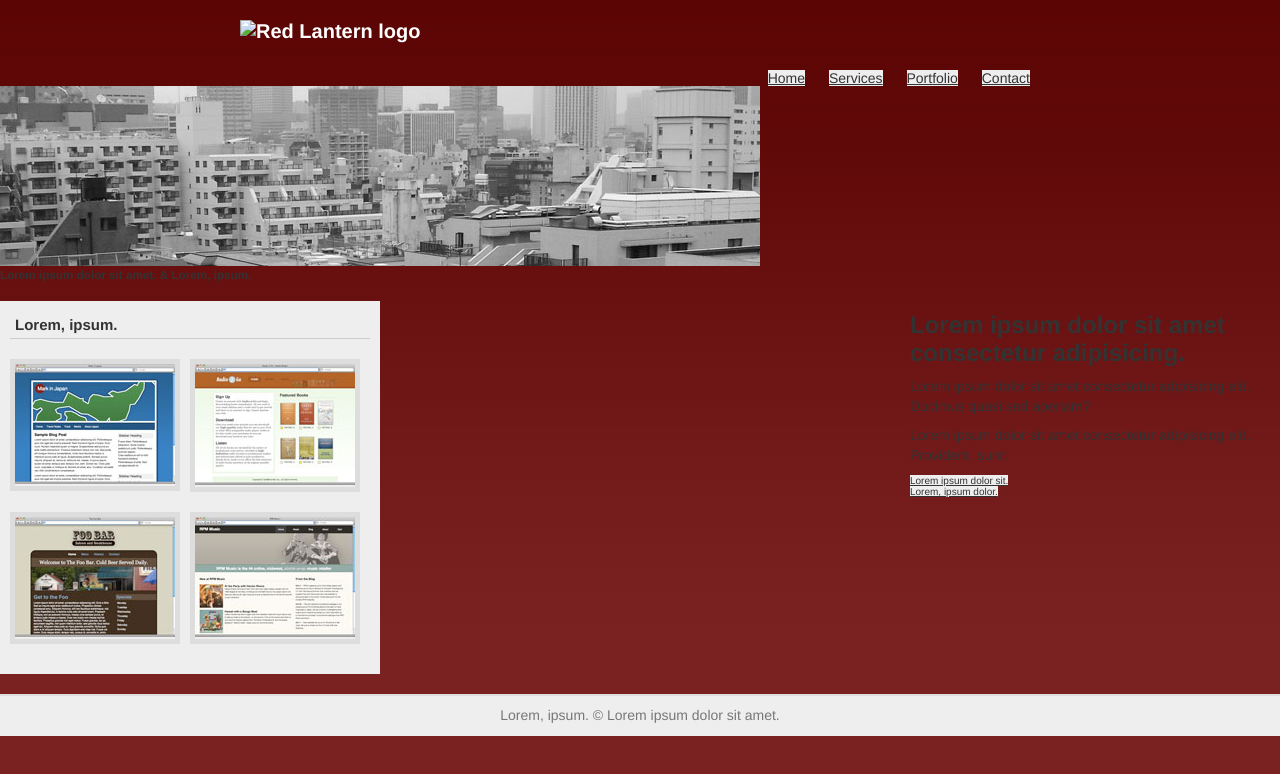
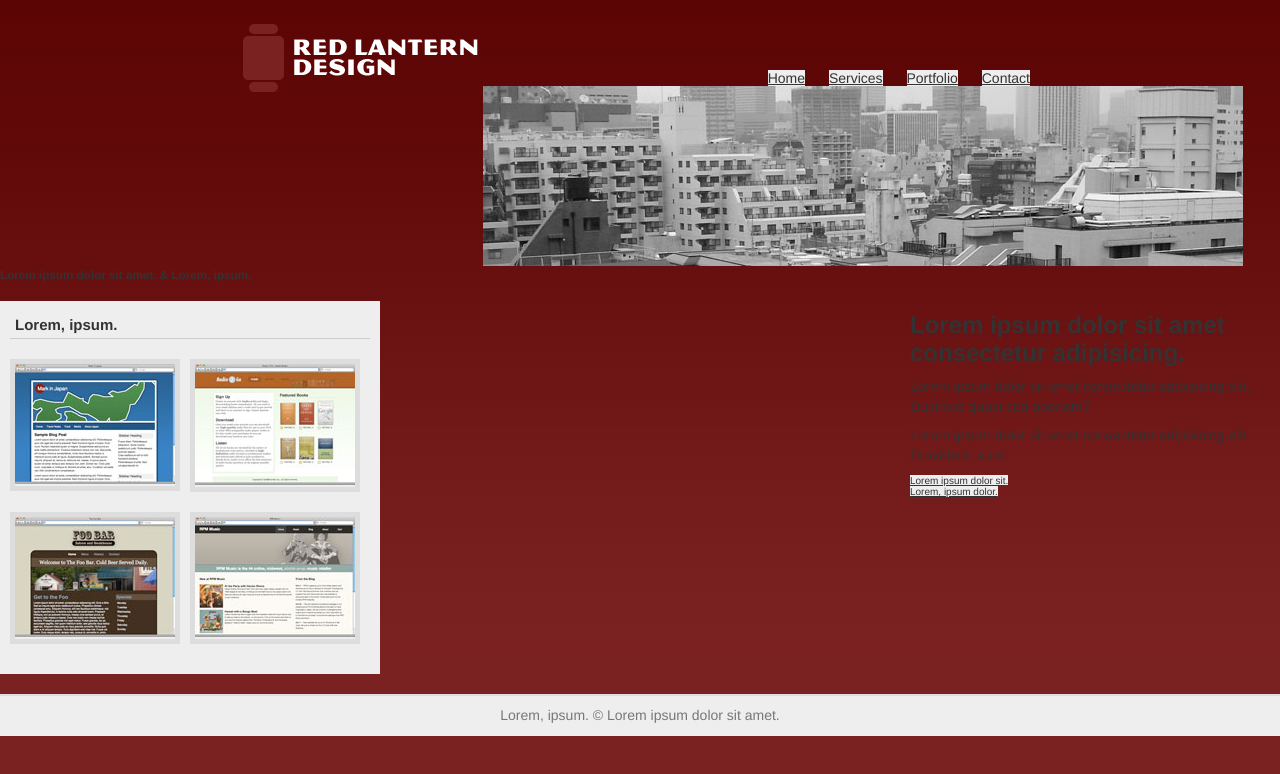
Before and after one commit to z78076969/website-2024, a plain HTML site: page index.html in a window 1280 px wide. Drawn offline with Linux system fonts and the light colour scheme.

Commit message:
2024.9.20

```diff
--- a/index.html
+++ b/index.html
@@ -10,7 +10,7 @@
 </head>
 <body>
     <header id="masthead">
-        <h1><img alt="Red Lantern logo"scr="images/rl_logo.png" /></h1>
+        <h1><img alt="Red Lantern logo" src="images/rl_logo.png" /></h1>
         <ul id="nav">
             <li></li><a class="active" title="Red Lantern logo" href="index.html">Home</a></li>
             <li></li><a title="Design services" href="services.html">Services</a></li>
```
Also changed, not shown: images/rl_logo.png (renamed from images/rl.logo.png).
